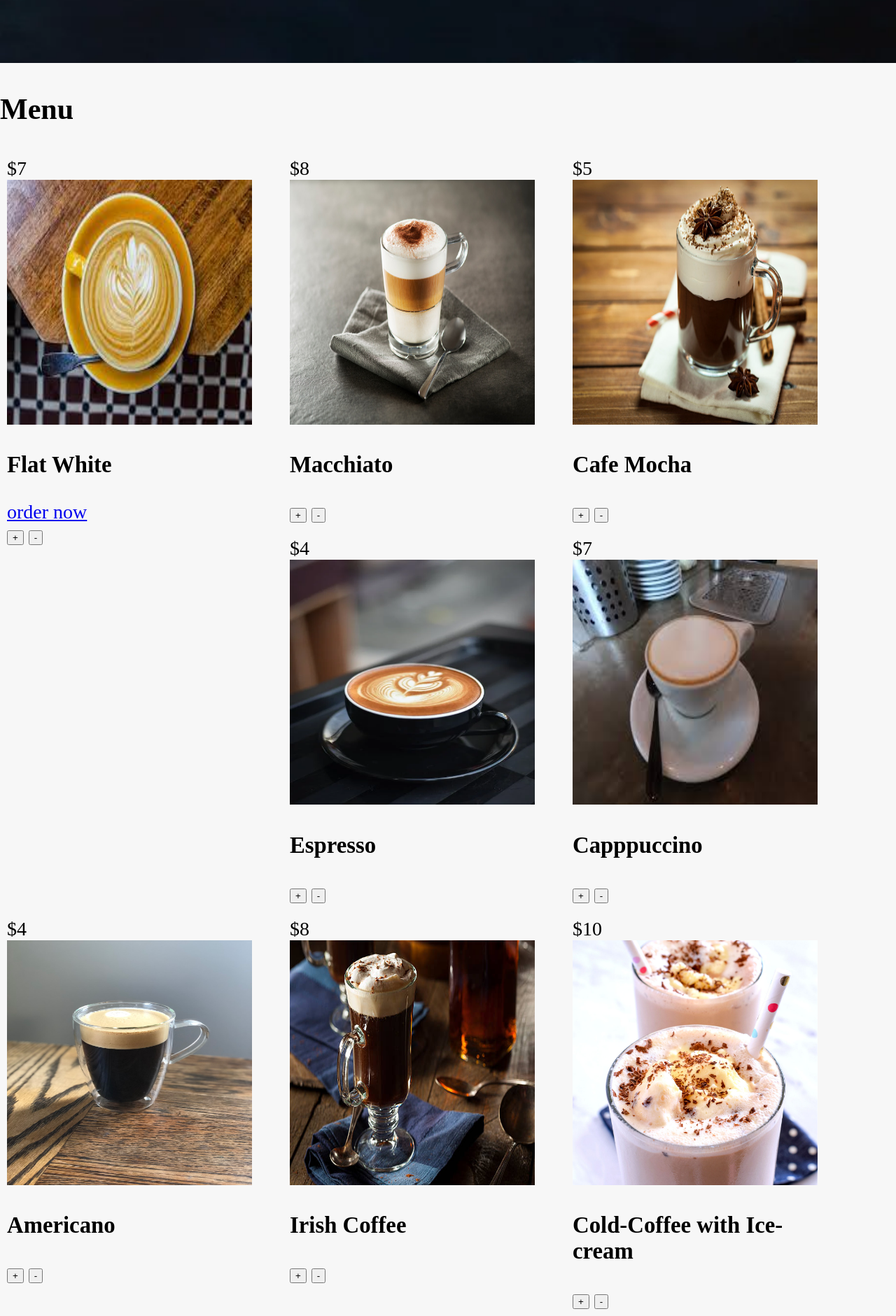
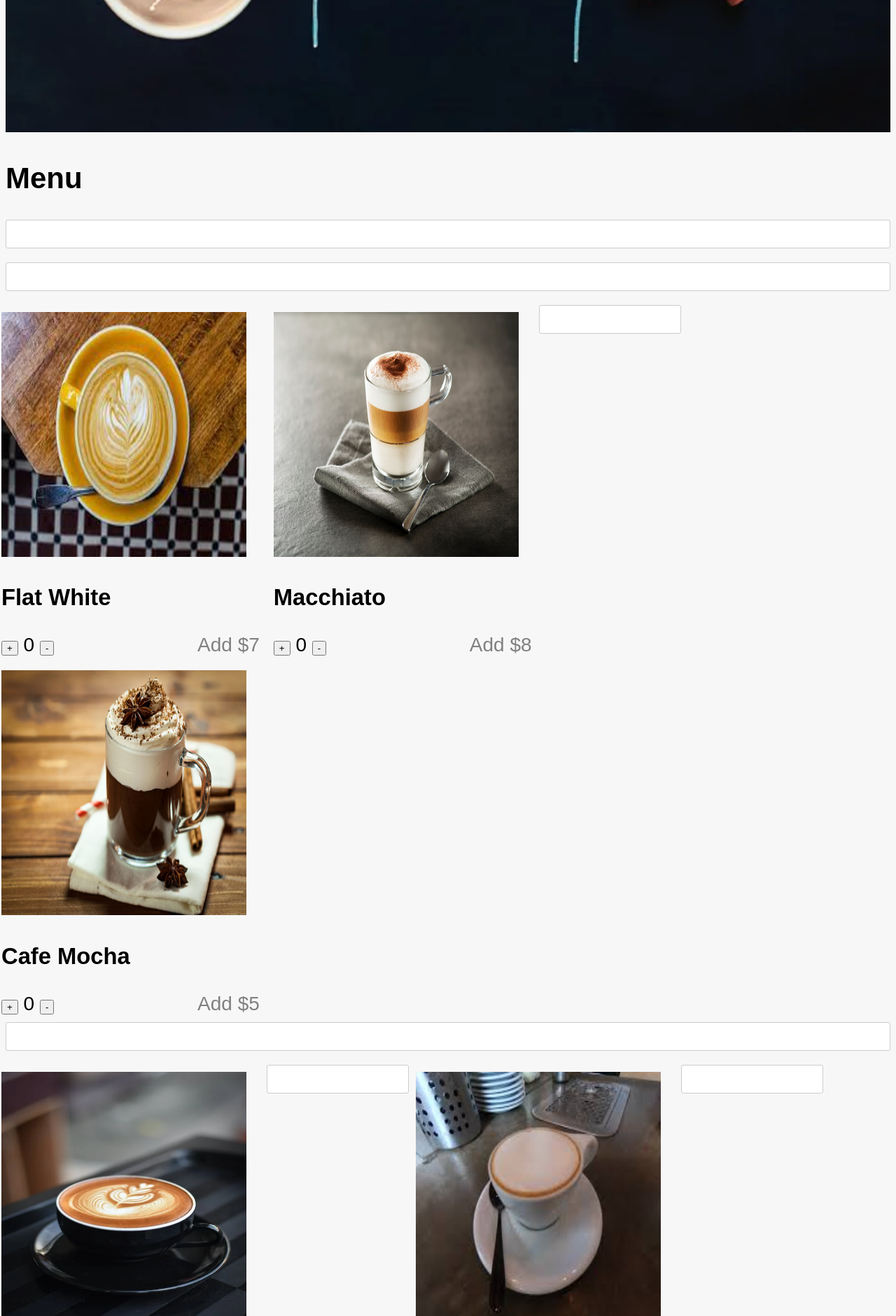
Before and after one commit to FatimaSaba/Cafe, a PHP site: page / in a window 1280 px wide. Shown: the part 1240-3121 px from the top of the page at 70% size. Run offline with PHP 8.4, Linux system fonts and the light colour scheme; some web fonts are replaced.

Commit message:
somechanges

```diff
--- a/index.php
+++ b/index.php
@@ -26,13 +26,18 @@
                 <li><a href="#home">Home</a></li>
                 <li><a href="#Menu">Menu</a></li>
                 <li><a href="#speciality">Speciality</a></li>
-                <li><a href="#order">Order</a></li>
                 <li><a href="#review">Review</a></li>
+
+
+                <li id='checkoutbutton' style='display:none' >
+                    <!--<button action="/action_payment.php"><a href="payment.php">Checkout</a></button>-->
+                    <button type="submit" action="/action_payment.php" form="formDrinks" value="Submit">Checkout</button>
+                </li>
+
             </ul>
         </nav>
     </div>
 </div>
-
 
 <section class="container1">
     <div class="split-left-img" >
@@ -60,11 +65,21 @@
         <h1><span>Menu</span></h1>
     </div>
 
+
+
+    <form name='formDrinks' id="formDrinks" action="/action_payment.php" method="PoSt">
+        <input type="text" id="flatWhite" name="flatWhite"><br>
+        <input type="text" id="macchiato" name="macchiato"><br>
+
+
+    </form>
+
+
+
     <div class="row">
         <!-- Flat white -->
         <div class="box-container">
             <div class="box">
-                <span class="price">$7</span>
                 <img src="./resources/img/imagesf.jpeg" alt="flat white" >
             </div>
             <div class="text">
@@ -76,16 +91,17 @@
                     <i class="fas fa star"></i>
                     <i class="fas fa star"></i>
                 </div>
-                <a href="#" class="btn">order now</a>
             </div>
             <button onclick="addItem('flatWhite')"> + </button>
+            <span id="flatWhite_display">0</span>
+            <span class="price">Add $7</span>
             <button onclick="subItem('flatWhite')"> - </button>
              </div>
 
         <!-- Macchiato -->
+
         <div class="box-container">
             <div class="box">
-                <span class="price">$8</span>
                 <img src="./resources/img/Macchiato.jpg" alt="Macchiato" >
             </div>
             <div class="text">
@@ -98,14 +114,20 @@
                     <i class="fas fa star"></i>
                 </div>
                 <button onclick="addItem('macchiato')"> + </button>
+                <span id="macchiato_display">0</span>
+                <span class="price">Add $8</span>
                 <button onclick="subItem('macchiato')"> - </button>
             </div>
         </div>
 
         <!-- Cafe mocha -->
+
+        <form name='formDrinks' id="formDrinks" action="/action_payment.php" method="PoSt">
+        <input type="text" id="cafe mocha" name="cafe mocha"><br>
+    </form>
+
         <div class="box-container">
             <div class="box">
-                <span class="price">$5</span>
                 <img src="./resources/img/cafe mocha.jpg" alt="cafe mocha" >
             </div>
             <div class="text">
@@ -118,16 +140,23 @@
                         <i class="fas fa star"></i>
                     </div>
                     <button onclick="addItem('Cafe Mocha')"> + </button>
+                    <span id="Cafe Mocha_display">0</span>
+                    <span class="price">Add $5</span>
                     <button onclick="subItem('Cafe Mocha')"> - </button>
             </div>
         </div>
     </div>
 
     <!-- Espresso -->
+
+    <form name='formDrinks' id="formDrinks" action="/action_payment.php" method="PoSt">
+        <input type="text" id="Espresso" name="Espresso"><br>
+    </form>
+
+
     <div class="row">
         <div class="box-container">
             <div class="box">
-                <span class="price">$4</span>
                 <img src="./resources/img/espresso.webp" alt="Espresso" >
             </div>
 
@@ -141,15 +170,20 @@
                     <i class="fas fa star"></i>
                 </div>
                 <button onclick="addItem('Espresso')"> + </button>
+                <span id="Espresso_display">0</span>
+                <span class="price">Add $4</span>
                 <button onclick="subItem('Espresso')"> - </button>
             </div>
         </div>
 
 
         <!-- Cappucino -->
+        <form name='formDrinks' id="formDrinks" action="/action_payment.php" method="PoSt">
+        <input type="text" id="Capppuccino" name="Capppuccino"><br>
+    </form>
+
         <div class="box-container">
             <div class="box">
-                <span class="price">$7</span>
                 <img src="./resources/img/imagesi.jpeg" alt="Capppuccino" >
             </div>
             <div class="text">
@@ -162,14 +196,20 @@
                     <i class="fas fa star"></i>
                 </div>
                 <button onclick="addItem('Capppuccino')"> + </button>
+                <span id="Capppuccino_display">0</span>
+                <span class="price">Add $7</span>
                 <button onclick="subItem('Capppuccino')"> - </button>
             </div>
         </div>
 
         <!-- Americano -->
+        <form name='formDrinks' id="formDrinks" action="/action_payment.php" method="PoSt">
+        <input type="text" id="Americano" name="Americano"><br>
+    </form>
+
+
         <div class="box-container">
             <div class="box">
-                <span class="price">$4</span>
                 <img src="./resources/img/americano.jpeg" alt="americano" >
             </div>
             <div class="text">
@@ -181,17 +221,23 @@
                     <i class="fas fa star"></i>
                     <i class="fas fa star"></i>
                 </div>
-                <button onclick="addItem('Americano')"> + </button>
-                <button onclick="subItem('Americano')"> - </button>
+                <button onclick="addItem('americano')"> + </button>
+                <span id="Americano_display">0</span>
+                <span class="price">Add $4</span>
+                <button onclick="subItem('americano')"> - </button>
             </div>
         </div>
     </div>
 
     <!-- Irish Coffee -->
+
+    <form name='formDrinks' id="formDrinks" action="/action_payment.php" method="PoSt">
+        <input type="text" id="Irish Coffee" name="Irish Coffee"><br>
+    </form>
+
     <div class="row">
         <div class="box-container">
             <div class="box">
-                <span class="price">$8</span>
                 <img src="./resources/img/irish.jpg" alt="Irish Coffee" >
             </div>
                 <div class="text">
@@ -204,14 +250,20 @@
                         <i class="fas fa star"></i>
                     </div>
                     <button onclick="addItem('Irish Coffee')"> + </button>
+                    <span id="IrishCoffee_display">0</span>
+                    <span class="price">Add $8</span>
                     <button onclick="subItem('Irish Coffee')"> - </button>
             </div>
         </div>
 
         <!-- Cold-Coffee -->
+        <form name='formDrinks' id="formDrinks" action="/action_payment.php" method="PoSt">
+        <input type="text" id="ColdCoffeewithIceCream" name="ColdCoffeewithIceCream"><br>
+    </form>
+
+
         <div class="box-container">
             <div class="box">
-                <span class="price">$10</span>
                 <img src="./resources/img/coldcoffeewithicecream.jpg" alt="Cold-Coffee with Ice-cream" >
             </div>
             <div class="text">
@@ -224,14 +276,20 @@
                     <i class="fas fa star"></i>
                 </div>
                 <button onclick="addItem('ColdCoffeewithIceCream')"> + </button>
+                <span id="ColdCoffeewithIceCream_display">0</span>
+                <span class="price">Add $10</span>
                 <button onclick="subItem('ColdCoffeewithIceCream')"> - </button>
             </div>
         </div>
 
         <!-- Latte -->
+        <form name='formDrinks' id="formDrinks" action="/action_payment.php" method="PoSt">
+        <input type="text" id="Latte" name="Latte"><br>
+    </form>
+
+
         <div class="box-container">
             <div class="box">
-                <span class="price">$8</span>
                 <img src="./resources/img/latte.jpg" alt="Latte" >
             </div>
             <div class="text">
@@ -244,16 +302,22 @@
                     <i class="fas fa star"></i>
                 </div>
                 <button onclick="addItem('Latte')"> + </button>
+                <span id="Latte_display">0</span>
+                <span class="price">Add $8</span>
                 <button onclick="subItem('Latte')"> - </button>
             </div>
         </div>
     </div>
 
     <!-- Latte -->
+    <form name='formDrinks' id="formDrinks" action="/action_payment.php" method="PoSt">
+        <input type="text" id="Frappe" name="Frappe"><br>
+    </form>
+
+
     <div class="row">
         <div class="box-container">
             <div class="box">
-                <span class="price">$10</span>
                 <img src="./resources/img/frappe.jpg" alt="Frappe" >
             </div>
             <div class="text">
@@ -266,6 +330,8 @@
                     <i class="fas fa star"></i>
                 </div>
                 <button onclick="addItem('Frappe')"> + </button>
+                <span id="Frappe_display">0</span>
+                <span class="price">Add $8</span>
                 <button onclick="subItem('Frappe')"> - </button>
             </div>
         </div>
@@ -412,41 +478,19 @@
 
     </div>
 </div>
-
 <section class="container">
-<div class="order" id="order">
-    <h2 class="heading"><span>Order</span></h2>
-</div>
-<div>
-    <form action="action_page.php" method="post">
-
-
-    <section class="container">
         <div class ="footer" id="footer">
             <ul>
-                <li><a href= "#" >Facebook</a>
-                <a href= "#" >instagram</a>
-                <a href= "#" >twitter</a>
-            </li>
+                <li>
+                    <a href= "#" >Facebook</a>
+                    <a href= "#" >instagram</a>
+                    <a href= "#" >twitter</a>
+                </li>
+           </ul>
+
             <p>All right reserved. Designed By <a href="#">Saba Fatima</p>
-
-
-
-
-
-
-
-
-
-
-
-
-
-
-
-
-
-
+        </div>
+</section>
 
     <script src="script.js"></script>
     <script src="script_items.js"></script>
--- a/style.css
+++ b/style.css
@@ -90,3 +90,107 @@ li{
   width: 150px;
   border-radius: 50%;
 }
+body {
+  font-family: Arial;
+  font-size: 17px;
+  padding: 8px;
+}
+
+* {
+  box-sizing: border-box;
+}
+
+.row {
+  display: -ms-flexbox; /* IE10 */
+  display: flex;
+  -ms-flex-wrap: wrap; /* IE10 */
+  flex-wrap: wrap;
+  margin: 0 -16px;
+}
+
+.col-25 {
+  -ms-flex: 25%; /* IE10 */
+  flex: 25%;
+}
+
+.col-50 {
+  -ms-flex: 50%; /* IE10 */
+  flex: 50%;
+}
+
+.col-75 {
+  -ms-flex: 75%; /* IE10 */
+  flex: 75%;
+}
+
+.col-25,
+.col-50,
+.col-75 {
+  padding: 0 16px;
+}
+
+.container {
+  background-color: #f2f2f2;
+  padding: 5px 20px 15px 20px;
+  border: 1px solid lightgrey;
+  border-radius: 3px;
+}
+
+input[type=text] {
+  width: 100%;
+  margin-bottom: 20px;
+  padding: 12px;
+  border: 1px solid #ccc;
+  border-radius: 3px;
+}
+
+label {
+  margin-bottom: 10px;
+  display: block;
+}
+
+.icon-container {
+  margin-bottom: 20px;
+  padding: 7px 0;
+  font-size: 24px;
+}
+
+.btn {
+  background-color: #04AA6D;
+  color: white;
+  padding: 12px;
+  margin: 10px 0;
+  border: none;
+  width: 100%;
+  border-radius: 3px;
+  cursor: pointer;
+  font-size: 17px;
+}
+
+.btn:hover {
+  background-color: #45a049;
+}
+
+a {
+  color: #2196F3;
+}
+
+hr {
+  border: 1px solid lightgrey;
+}
+
+span.price {
+  float: right;
+  color: grey;
+}
+
+/* Responsive layout - when the screen is less than 800px wide, make the two columns stack on top of each other instead of next to each other (also change the direction - make the "cart" column go on top) */
+@media (max-width: 800px) {
+  .row {
+    flex-direction: column-reverse;
+  }
+  .col-25 {
+    margin-bottom: 20px;
+  }
+}
+</style>
```
Also changed, not shown: action.php (added, +12 -0 lines), payment.php (added, +121 -0 lines), script_items.js (+44 -2 lines), script.js (line endings or trailing spaces).
